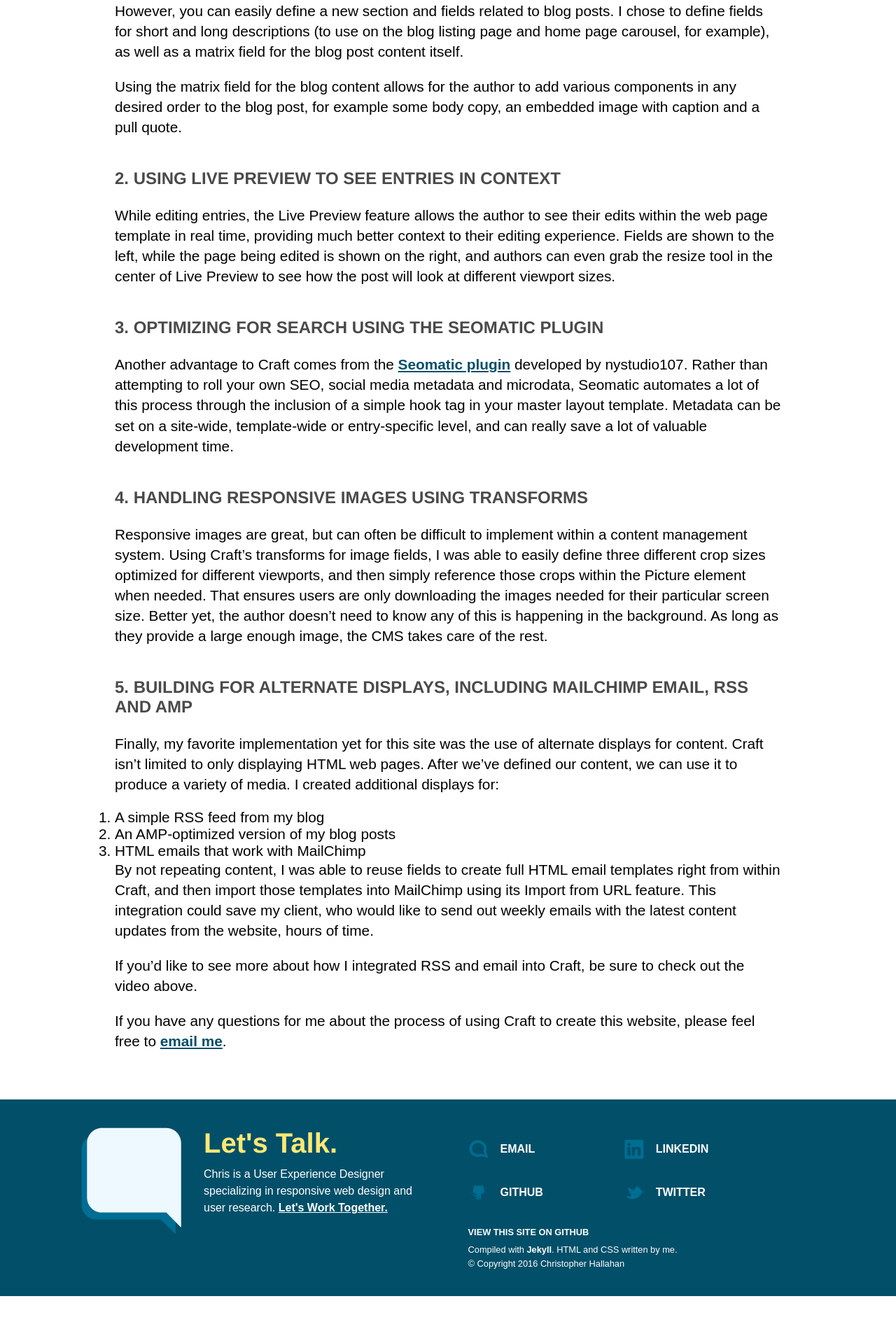
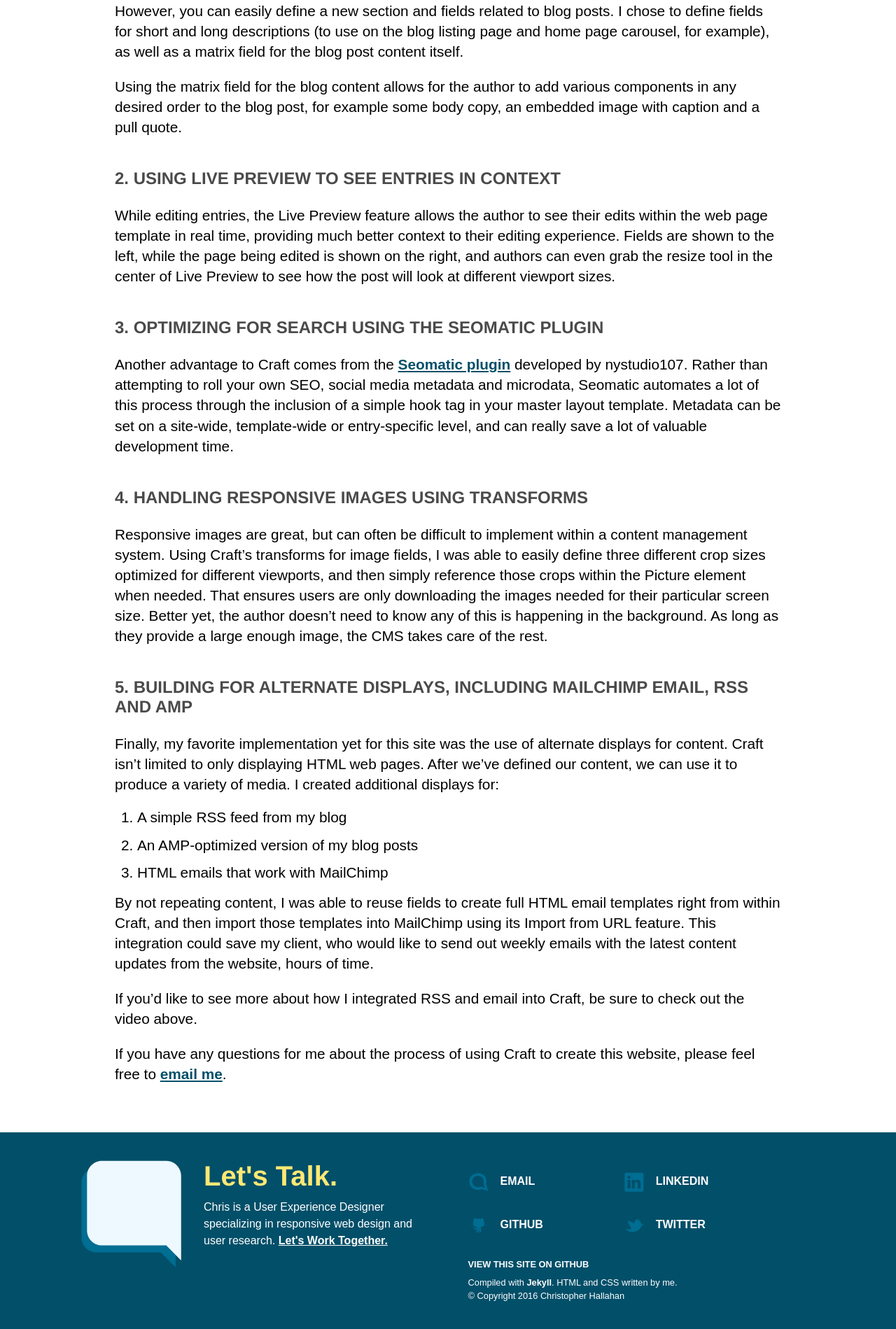
Before and after one commit to challahan/portfolio, a Jekyll site: the page built from _posts/2016-07-11-using-craft-cms-to-build-modern-website.md, in a window 1280 px wide. Shown: the part 1244-3143 px from the top of the page at 70% size. Built offline with Jekyll 4.4.1, drawn with Linux system fonts in a browser that asks for light colours; a script that is not in the unit is left out; before the commit the page ends 3096 px from its top, so only the background shows below that.

Commit message:
Fixed list display

```diff
--- a/_sass/_typography.scss
+++ b/_sass/_typography.scss
@@ -94,6 +94,12 @@
 			font-size: 1.1rem;
 		}
 	}
+	ol {
+		margin-left: 2em;
+		li {
+			margin-bottom: .75em;
+		}
+	}
 	.introduction {
 		margin-bottom: 1em;
 		@media screen and (min-width: 1000px) {
```
